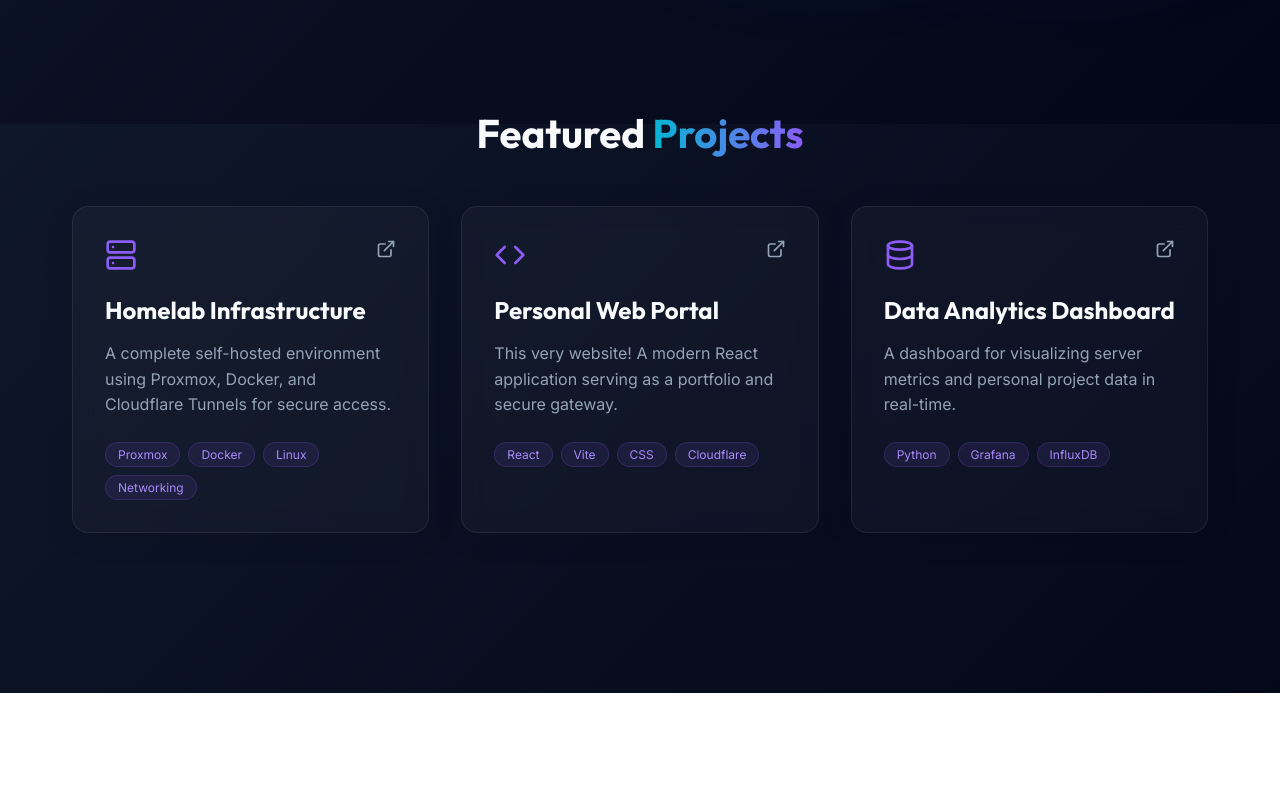
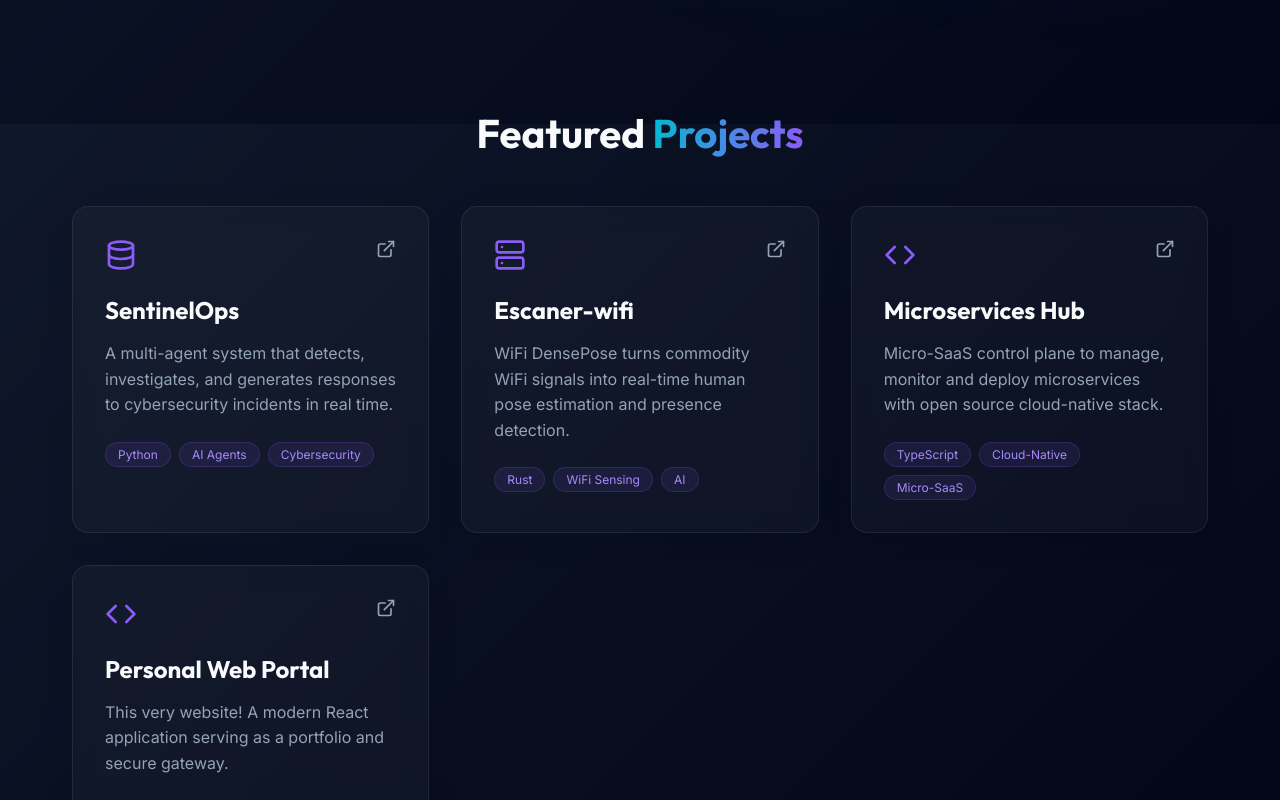
Before and after one commit to Hectorajm2001/tunnel-web, a React (Vite) app: page / in a window 1280 px wide. Shown: the part 676-1476 px from the top of the page. Before the commit the page ends 1369 px from the top, so only its background shows below. Built offline with nearby package versions, Linux system fonts and the light colour scheme.

Commit message:
Añadidos proyectos reales al portafolio

```diff
--- a/src/pages/Portfolio.jsx
+++ b/src/pages/Portfolio.jsx
@@ -9,25 +9,32 @@ import './Portfolio.css';
 
 const projects = [
   {
-    title: 'Homelab Infrastructure',
-    description: 'A complete self-hosted environment using Proxmox, Docker, and Cloudflare Tunnels for secure access.',
+    title: 'SentinelOps',
+    description: 'A multi-agent system that detects, investigates, and generates responses to cybersecurity incidents in real time.',
+    icon: <Database size={32} className="project-icon" />,
+    tech: ['Python', 'AI Agents', 'Cybersecurity'],
+    link: 'https://github.com/Hectorajm2001/SentinelOps'
+  },
+  {
+    title: 'Escaner-wifi',
+    description: 'WiFi DensePose turns commodity WiFi signals into real-time human pose estimation and presence detection.',
     icon: <Server size={32} className="project-icon" />,
-    tech: ['Proxmox', 'Docker', 'Linux', 'Networking'],
-    link: '#'
+    tech: ['Rust', 'WiFi Sensing', 'AI'],
+    link: 'https://github.com/Hectorajm2001/Escaner-wifi'
+  },
+  {
+    title: 'Microservices Hub',
+    description: 'Micro-SaaS control plane to manage, monitor and deploy microservices with open source cloud-native stack.',
+    icon: <Code size={32} className="project-icon" />,
+    tech: ['TypeScript', 'Cloud-Native', 'Micro-SaaS'],
+    link: 'https://github.com/Hectorajm2001/open-source-microservices-hub'
   },
   {
     title: 'Personal Web Portal',
     description: 'This very website! A modern React application serving as a portfolio and secure gateway.',
     icon: <Code size={32} className="project-icon" />,
-    tech: ['React', 'Vite', 'CSS', 'Cloudflare'],
-    link: '#'
-  },
-  {
-    title: 'Data Analytics Dashboard',
-    description: 'A dashboard for visualizing server metrics and personal project data in real-time.',
-    icon: <Database size={32} className="project-icon" />,
-    tech: ['Python', 'Grafana', 'InfluxDB'],
-    link: '#'
+    tech: ['React', 'Vite', 'Cloudflare'],
+    link: 'https://github.com/Hectorajm2001/tunnel-web'
   }
 ];
 
@@ -71,7 +78,7 @@ const Portfolio = () => {
           </p>
           <div className="hero-actions">
             <a href="#projects" className="btn-primary">View Projects</a>
-            <a href="https://github.com" target="_blank" rel="noreferrer" className="btn-secondary">
+            <a href="https://github.com/Hectorajm2001" target="_blank" rel="noreferrer" className="btn-secondary">
               <GitBranch size={20} /> GitHub
             </a>
           </div>
```
